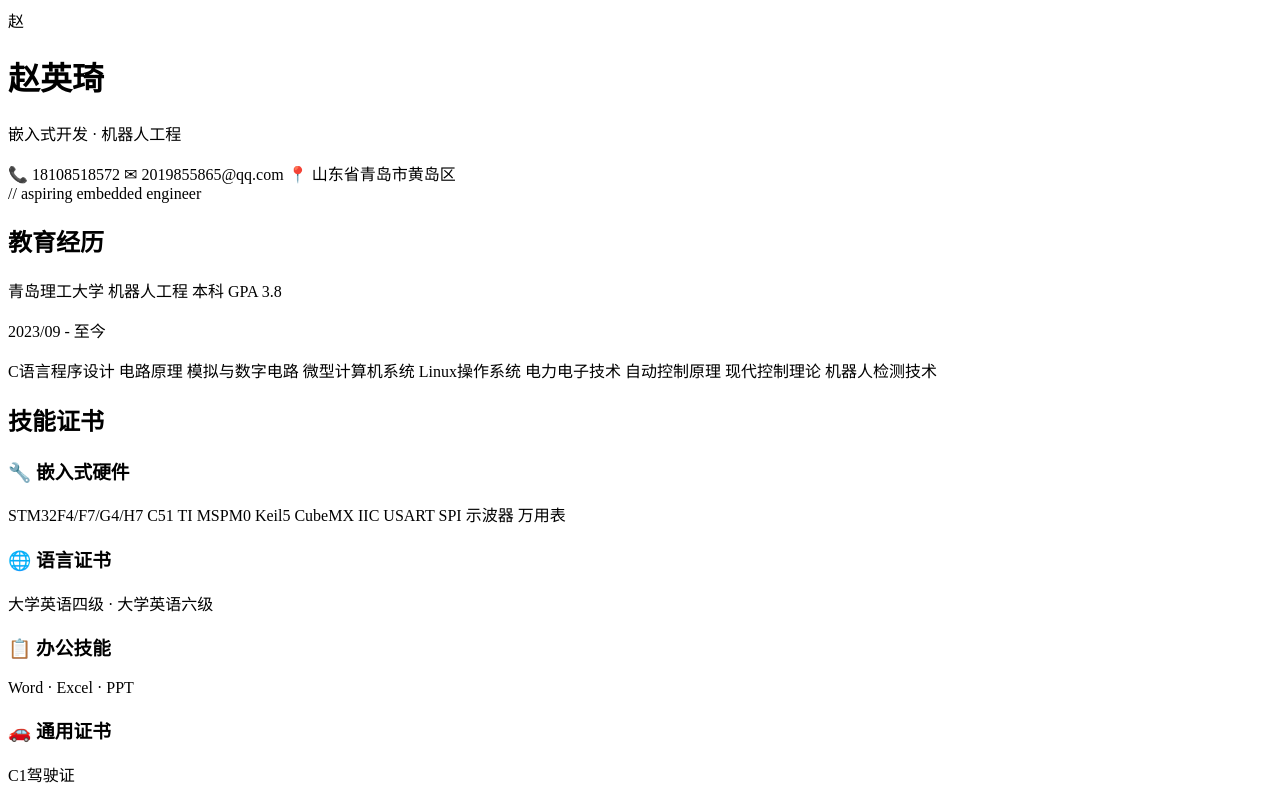
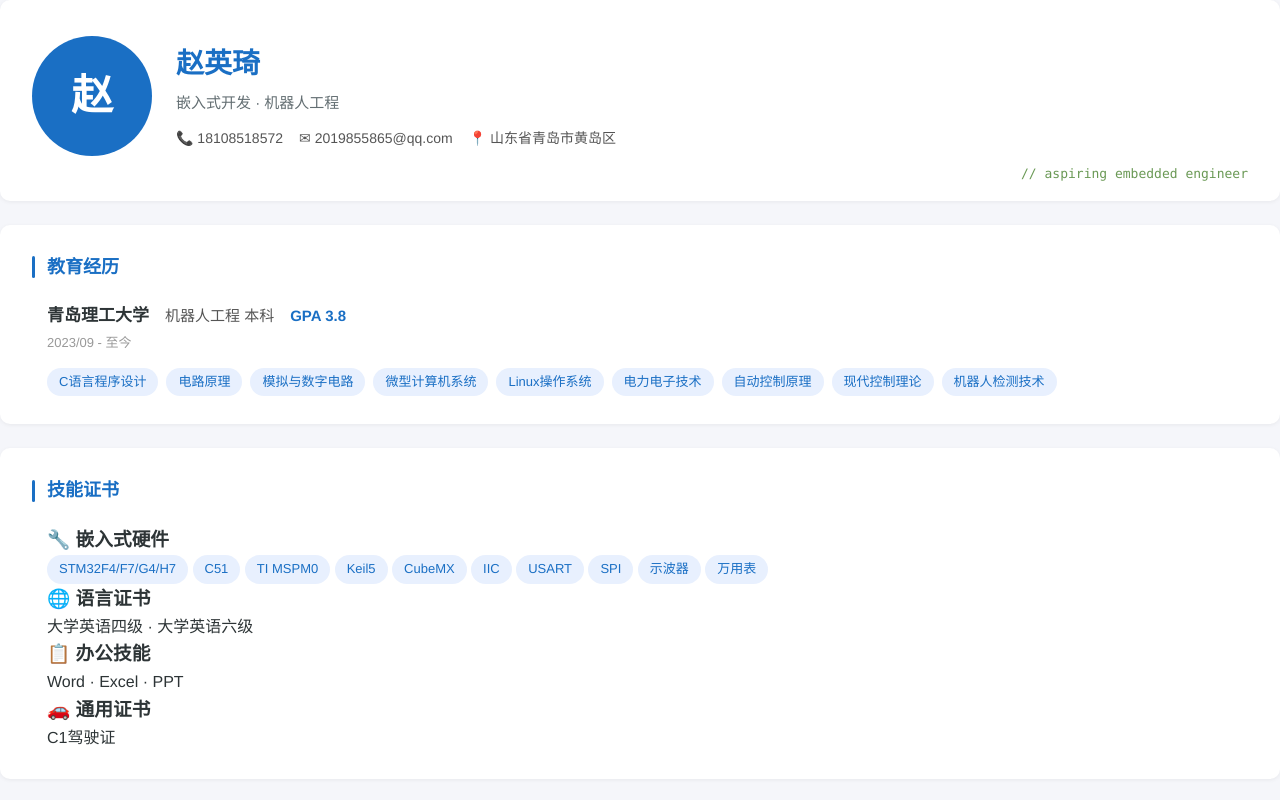
Before and after one commit to kyriez5/resume, a plain HTML site: page resume.html in a window 1280 px wide. Shown: the top 800 px of the page. Drawn offline with Linux system fonts and the light colour scheme.

Commit message:
style: add global reset, header and education CSS

```diff
--- a/resume.html
+++ b/resume.html
@@ -5,7 +5,187 @@
     <meta name="viewport" content="width=device-width, initial-scale=1.0">
     <title>赵英琦 — 嵌入式开发工程师</title>
     <style>
-        /* CSS placeholder — Task 4-5 填充 */
+        /* === Reset & Global === */
+        *, *::before, *::after {
+            margin: 0;
+            padding: 0;
+            box-sizing: border-box;
+        }
+
+        body {
+            font-family: "PingFang SC", "Microsoft YaHei", "Helvetica Neue", sans-serif;
+            background-color: #f5f6fa;
+            color: #2d3436;
+            line-height: 1.6;
+            min-height: 100vh;
+        }
+
+        .container {
+            max-width: 960px;
+            margin: 0 auto;
+            padding: 32px 20px;
+        }
+
+        /* === Code Decorations === */
+        .code-decoration {
+            font-family: "Consolas", "Monaco", "Courier New", monospace;
+            color: #6a9955;
+            font-size: 13px;
+        }
+
+        .top-decoration {
+            text-align: right;
+            margin-top: 8px;
+        }
+
+        /* === Module Shared === */
+        .module {
+            background: #ffffff;
+            border-radius: 10px;
+            box-shadow: 0 1px 4px rgba(0,0,0,0.06);
+            margin-bottom: 24px;
+            padding: 28px 32px;
+        }
+
+        .module-header {
+            display: flex;
+            align-items: center;
+            gap: 12px;
+            margin-bottom: 20px;
+        }
+
+        .module-bar {
+            width: 3px;
+            height: 22px;
+            background: #1a6fc4;
+            border-radius: 2px;
+            flex-shrink: 0;
+        }
+
+        .module-header h2 {
+            font-size: 18px;
+            font-weight: 700;
+            color: #1a6fc4;
+        }
+
+        .module-body {
+            padding-left: 15px;
+        }
+
+        /* === Header === */
+        .header {
+            background: #ffffff;
+            border-radius: 10px;
+            box-shadow: 0 1px 4px rgba(0,0,0,0.06);
+            padding: 36px 32px 16px;
+            margin-bottom: 24px;
+        }
+
+        .header-inner {
+            display: flex;
+            align-items: center;
+            gap: 24px;
+        }
+
+        .avatar-container {
+            position: relative;
+            flex-shrink: 0;
+        }
+
+        .avatar {
+            width: 120px;
+            height: 120px;
+            border-radius: 50%;
+            object-fit: cover;
+            border: 3px solid #1a6fc4;
+            display: block;
+        }
+
+        .avatar-fallback {
+            width: 120px;
+            height: 120px;
+            border-radius: 50%;
+            background: #1a6fc4;
+            color: #fff;
+            font-size: 42px;
+            font-weight: 700;
+            display: flex;
+            align-items: center;
+            justify-content: center;
+        }
+
+        .name {
+            font-size: 28px;
+            font-weight: 700;
+            color: #1a6fc4;
+            margin-bottom: 4px;
+        }
+
+        .subtitle {
+            font-size: 15px;
+            color: #636e72;
+            margin-bottom: 12px;
+        }
+
+        .contact-bar {
+            display: flex;
+            flex-wrap: wrap;
+            gap: 16px;
+            font-size: 14px;
+            color: #555;
+        }
+
+        .contact-bar span {
+            white-space: nowrap;
+        }
+
+        /* === Education === */
+        .edu-meta {
+            display: flex;
+            align-items: baseline;
+            gap: 16px;
+            flex-wrap: wrap;
+            margin-bottom: 4px;
+        }
+
+        .edu-school {
+            font-size: 17px;
+            font-weight: 700;
+            color: #2d3436;
+        }
+
+        .edu-major {
+            font-size: 15px;
+            color: #555;
+        }
+
+        .edu-gpa {
+            font-size: 15px;
+            font-weight: 700;
+            color: #1a6fc4;
+        }
+
+        .edu-time {
+            font-size: 13px;
+            color: #999;
+            margin-bottom: 14px;
+        }
+
+        .course-tags {
+            display: flex;
+            flex-wrap: wrap;
+            gap: 8px;
+        }
+
+        .tag {
+            display: inline-block;
+            background: #e8f0fe;
+            color: #1a6fc4;
+            padding: 4px 12px;
+            border-radius: 20px;
+            font-size: 13px;
+            font-weight: 500;
+        }
     </style>
 </head>
 <body>
```
